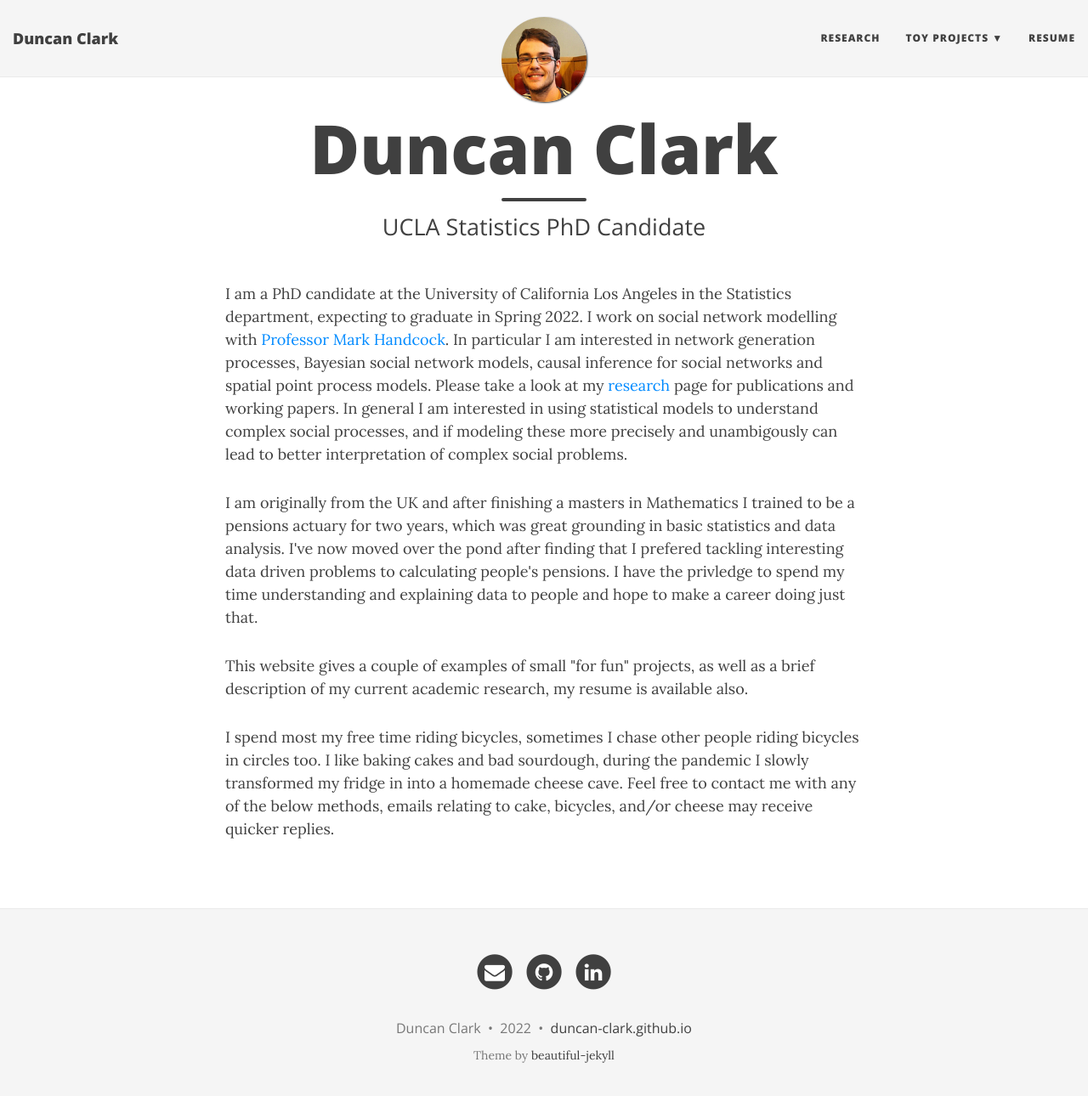
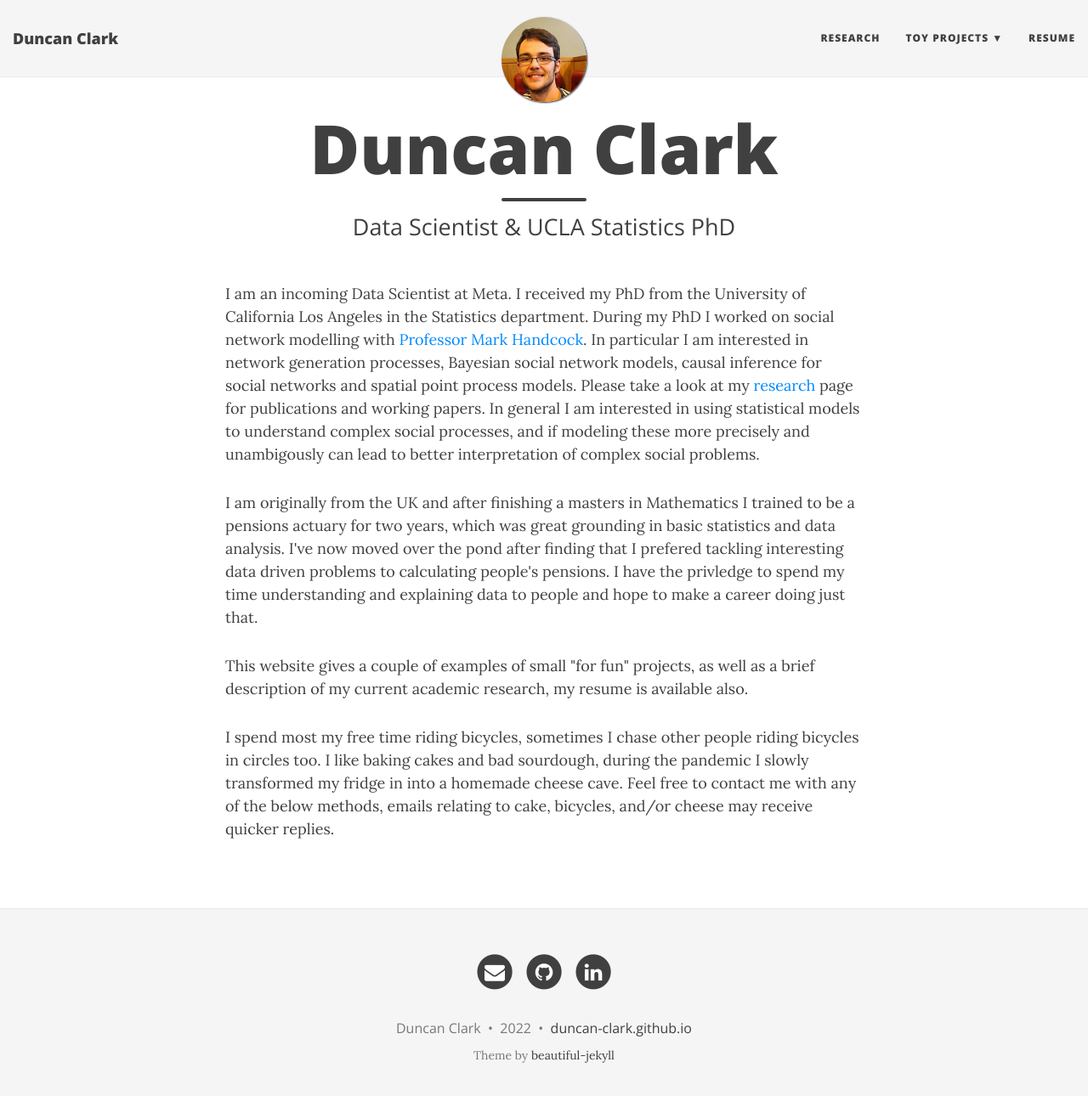
Before and after one commit to duncan-clark/duncan-clark.github.io, a Jekyll site: the page built from index.html, in a window 1280 px wide and 1303 px high. Shown: the top 1290 px of the window at 85% size. Built offline with Jekyll 4.4.1, drawn with Linux system fonts in a browser that asks for light colours; nearby versions of some CDN libraries.

Commit message:
updated front page for graduation!

```diff
--- a/index.html
+++ b/index.html
@@ -1,11 +1,11 @@
 ---
 layout: page
 title: Duncan Clark
-subtitle: UCLA Statistics PhD Candidate
+subtitle: Data Scientist & UCLA Statistics PhD
 use-site-title: true
 ---
 <p>
-I am a PhD candidate at the University of California Los Angeles in the Statistics department, expecting to graduate in Spring 2022. I work on social network modelling with <a href ="http://www.stat.ucla.edu/~handcock/">Professor Mark Handcock</a>.
+I am an incoming Data Scientist at Meta. I received my PhD from the University of California Los Angeles in the Statistics department. During my PhD I worked on social network modelling with <a href ="http://www.stat.ucla.edu/~handcock/">Professor Mark Handcock</a>.
 In particular I am interested in network generation processes, Bayesian social network models, causal inference for social networks and spatial point process models. Please take a look at my <a href ="https://duncan-clark.github.io/research/">research</a> page for publications and working papers. In general I am interested in using statistical models to understand complex social processes, and if modeling these more precisely and unambigously can lead to better interpretation of complex social problems.
 </p>
 
```
